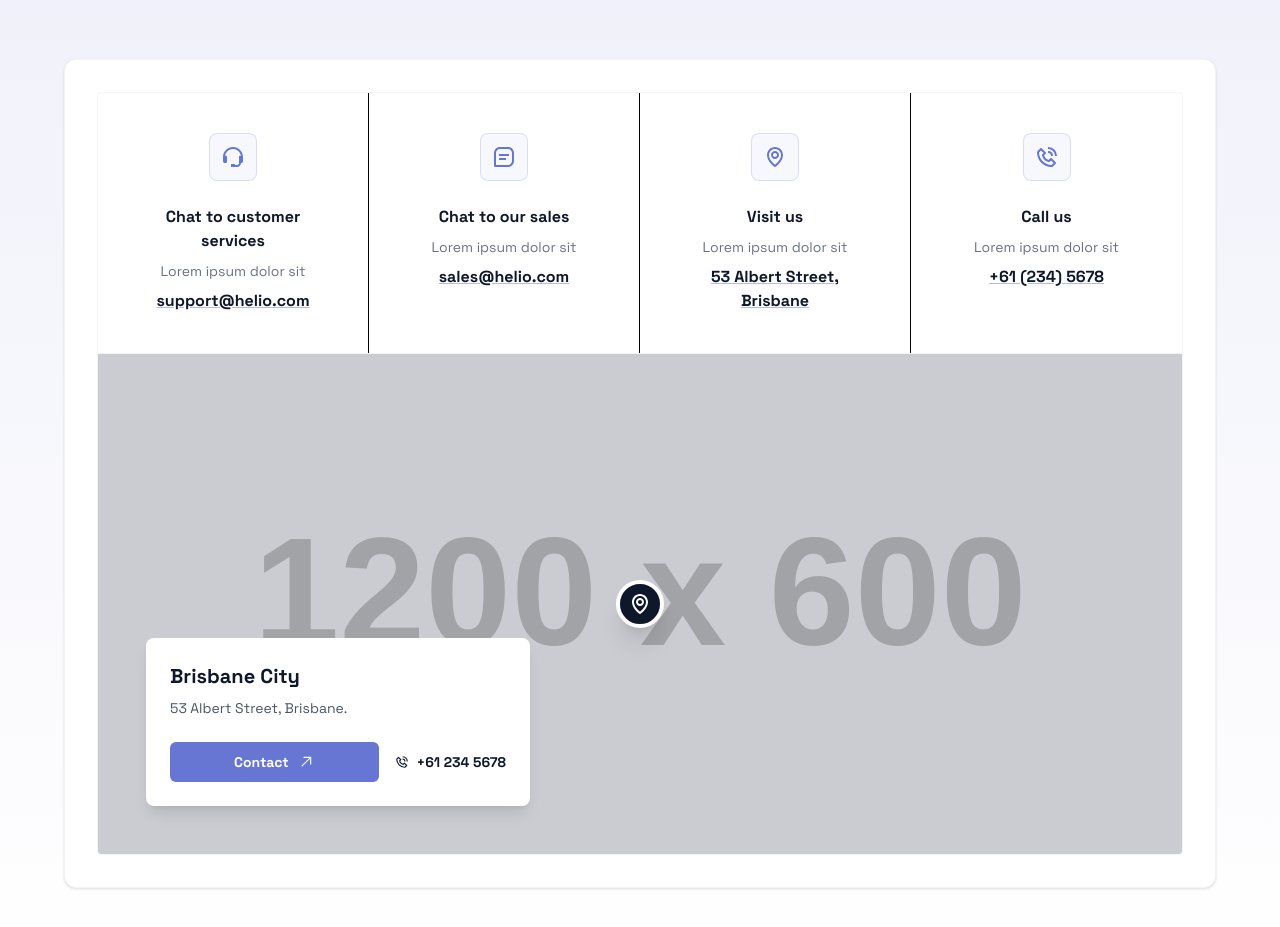
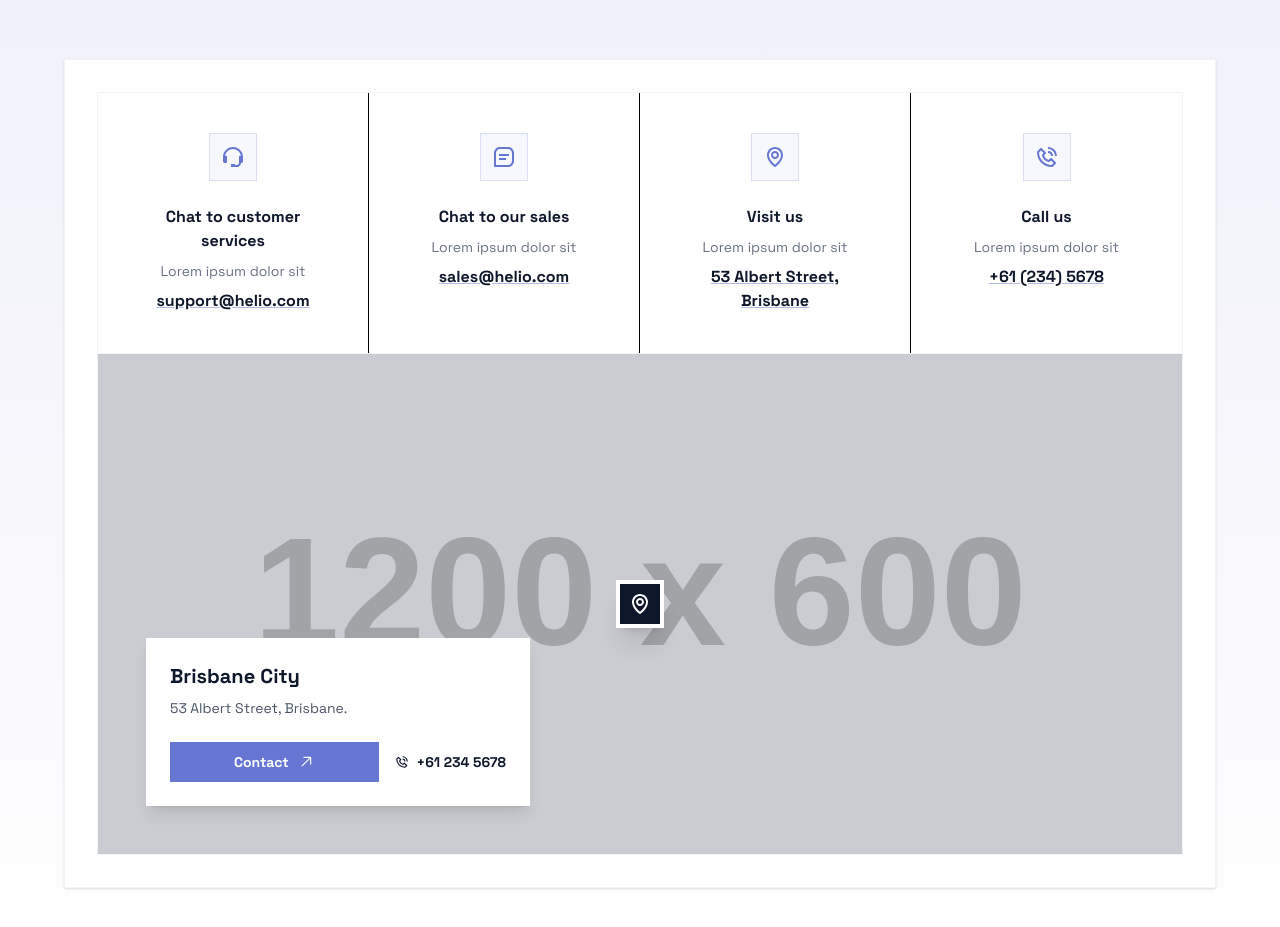
Before and after one commit to mastrovia/wagmi-landing, a Next.js app: page / in a window 1280 px wide. Shown: the part 6300-7227 px from the top of the page. Built offline with nearby package versions, Linux system fonts and the light colour scheme.

Commit message:
refactor: Remove specific `rounded-*` utility classes from various elements in the Locations section.

```diff
--- a/app/sections/Locations.tsx
+++ b/app/sections/Locations.tsx
@@ -68,8 +68,8 @@ const Locations = () => {
                 </div>
 
                 {/* Contact Grid & Map Container */}
-                <div className="bg-white rounded-xl shadow-sm border border-gray-100 p-6 md:p-8">
-                    <div className="border border-gray-100 rounded-sm overflow-hidden">
+                <div className="bg-white shadow-sm border border-gray-100 p-6 md:p-8">
+                    <div className="border border-gray-100 overflow-hidden">
                         {/* Contact Info Grid */}
                         <div className="grid grid-cols-1 md:grid-cols-2 lg:grid-cols-4 divide-y md:divide-y-0 md:divide-x border-b border-gray-100">
                             {contactInfo.map((item, index) => (
@@ -77,7 +77,7 @@ const Locations = () => {
                                     key={index}
                                     className="p-8 md:p-10 flex flex-col items-center text-center hover:bg-gray-50 transition-colors"
                                 >
-                                    <div className="w-12 h-12 rounded-lg border border-primary/20 bg-primary/5 flex items-center justify-center text-primary mb-6">
+                                    <div className="w-12 h-12 border border-primary/20 bg-primary/5 flex items-center justify-center text-primary mb-6">
                                         <item.icon className="text-2xl" />
                                     </div>
                                     <h3 className="text-dark font-bold mb-2">{item.title}</h3>
@@ -104,7 +104,7 @@ const Locations = () => {
                             </div>
 
                             {/* Location Overlay Card */}
-                            <div className="absolute bottom-6 left-6 md:bottom-12 md:left-12 bg-white p-6 rounded-lg shadow-lg max-w-xs md:max-w-sm w-full">
+                            <div className="absolute bottom-6 left-6 md:bottom-12 md:left-12 bg-white p-6 shadow-lg max-w-xs md:max-w-sm w-full">
                                 <h3 className="text-xl font-bold text-dark mb-2">
                                     {activeLocation.city}
                                 </h3>
@@ -113,7 +113,7 @@ const Locations = () => {
                                 </p>
 
                                 <div className="flex items-center justify-between gap-4">
-                                    <button className="flex-1 bg-primary text-white py-2.5 px-4 rounded-md font-bold text-sm flex items-center justify-center gap-2 hover:bg-primary/90 transition-colors">
+                                    <button className="flex-1 bg-primary text-white py-2.5 px-4 font-bold text-sm flex items-center justify-center gap-2 hover:bg-primary/90 transition-colors">
                                         Contact <GoArrowUpRight className="text-lg" />
                                     </button>
                                     <div className="flex items-center gap-2 text-dark font-bold text-sm">
@@ -125,8 +125,8 @@ const Locations = () => {
                             {/* Map Markers (Simulated) */}
                             <div className="absolute top-1/2 left-1/2 -translate-x-1/2 -translate-y-1/2">
                                 <div className="relative">
-                                    <div className="w-12 h-12 bg-primary/20 rounded-full animate-ping absolute inset-0"></div>
-                                    <div className="w-12 h-12 bg-dark text-white rounded-full flex items-center justify-center relative shadow-xl border-4 border-white">
+                                    <div className="w-12 h-12 bg-primary/20 animate-ping absolute inset-0"></div>
+                                    <div className="w-12 h-12 bg-dark text-white flex items-center justify-center relative shadow-xl border-4 border-white">
                                         <BiMap className="text-2xl" />
                                     </div>
                                 </div>
```
